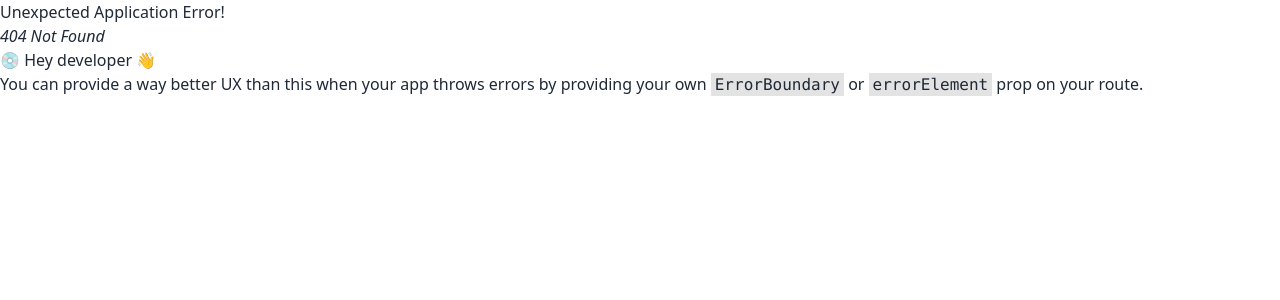
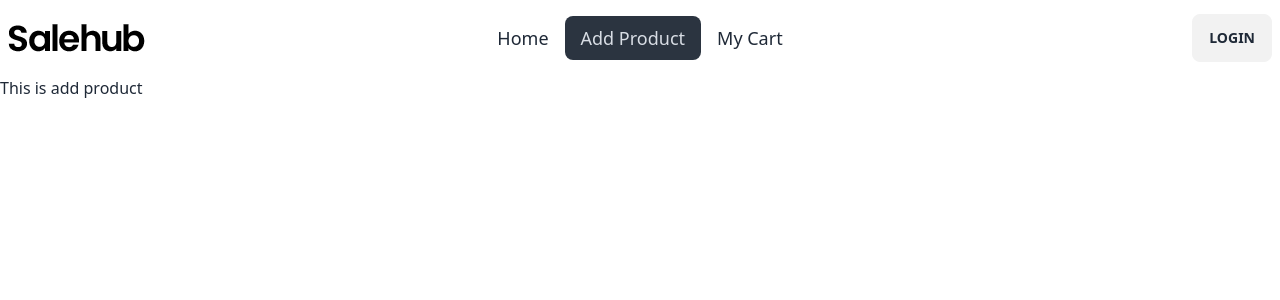
Before and after one commit to Saifulkhandaker/salehub-clients-repo, a React (Vite) app: page /addProduct in a window 1280 px wide. Before the commit this address had no page. Shown: the top 300 px of the page. Built offline with nearby package versions, Linux system fonts and the light colour scheme.

Commit message:
navber added

```diff
--- a/index.html
+++ b/index.html
@@ -1,5 +1,5 @@
 <!doctype html>
-<html lang="en">
+<html lang="en" data-theme="light">
   <head>
     <meta charset="UTF-8" />
     <link rel="shortcut icon" href="/src/assets/image/icon.png" type="image/x-icon">
--- a/src/Mainlayout/Mainlayout.jsx
+++ b/src/Mainlayout/Mainlayout.jsx
@@ -1,8 +1,12 @@
 import React from 'react';
+import Navber from '../components/Navber';
+import { Outlet } from 'react-router-dom';
 
 const Mainlayout = () => {
     return (
         <div>
+            <Navber></Navber>
+            <Outlet></Outlet>
 
         </div>
     );
--- /dev/null
+++ b/src/Pages/AddProduct/AddProduct.jsx
@@ -0,0 +1,11 @@
+
+
+const AddProduct = () => {
+    return (
+        <div>
+            <h3>This is add product</h3>
+        </div>
+    );
+};
+
+export default AddProduct;
--- /dev/null
+++ b/src/Pages/ErrorPage.jsx
@@ -0,0 +1,18 @@
+
+
+const ErrorPage = () => {
+    return (
+        <div className="mt-56">
+        <div className="text-center items-center">
+            <h1 className="text-4xl mt-20 md:text-8xl font-bold ">404 __ <span className="text-[#FE3E01]">ERROR</span> !!</h1>
+            <h3 className="mt-10 text-2xl md:text-3xl font-medium text-[#777777]">SORRY, THE PAGE COULD NOT FOUND!</h3>
+          {/* <Link to="/">
+          <button className="btn mt-10 px-8 rounded-sm text-white bg-[#FE3E01]">Go Home</button>
+          </Link> */}
+        </div>
+
+    </div>
+    );
+};
+
+export default ErrorPage;
--- /dev/null
+++ b/src/Pages/Home/Home.jsx
@@ -0,0 +1,11 @@
+import React from 'react';
+
+const Home = () => {
+    return (
+        <div>
+
+        </div>
+    );
+};
+
+export default Home;
--- /dev/null
+++ b/src/Pages/Login/Login.jsx
@@ -0,0 +1,11 @@
+
+
+const Login = () => {
+    return (
+        <div>
+            <h2>This is Login page</h2>
+        </div>
+    );
+};
+
+export default Login;
--- /dev/null
+++ b/src/Pages/MyCart/MyCart.jsx
@@ -0,0 +1,11 @@
+
+
+const MyCart = () => {
+    return (
+        <div>
+            <h2>My cart page</h2>
+        </div>
+    );
+};
+
+export default MyCart;
--- a/src/Route/Route.jsx
+++ b/src/Route/Route.jsx
@@ -1,11 +1,35 @@
 import { createBrowserRouter } from "react-router-dom";
 import Mainlayout from "../Mainlayout/Mainlayout";
+import ErrorPage from "../Pages/ErrorPage";
+import Home from "../Pages/Home/Home";
+import AddProduct from "../Pages/AddProduct/AddProduct";
+import MyCart from "../Pages/MyCart/MyCart";
+import Login from "../Pages/Login/Login";
 
 
 const myCreatedRoute = createBrowserRouter([
     {
         path: '/',
-        element: <Mainlayout></Mainlayout>
+        element: <Mainlayout></Mainlayout>,
+        errorElement: <ErrorPage></ErrorPage>,
+        children: [
+            {
+                path: '/',
+                element: <Home></Home>
+            },
+            {
+                path: '/addProduct',
+                element: <AddProduct></AddProduct>
+            },
+            {
+                path: '/myCart',
+                element: <MyCart></MyCart>
+            },
+            {
+                path: '/login',
+                element: <Login></Login>
+            }
+        ]
     }
 ])
 
--- /dev/null
+++ b/src/components/Navber.jsx
@@ -0,0 +1,45 @@
+import { Link, NavLink } from "react-router-dom";
+import logo from '../assets/image/logo.png'
+
+
+const Navber = () => {
+
+
+    const navlinks = <>
+    <li className="text-lg font-medium"> <NavLink to="/">Home</NavLink></li>
+    <li className="text-lg font-medium"> <NavLink to="/addProduct">Add Product</NavLink></li>
+    <li className="text-lg font-medium"> <NavLink to="/myCart">My Cart</NavLink></li>
+    </>
+
+    return (
+        <div>
+            <div className="navbar bg-base-100">
+  <div className="navbar-start">
+    <div className="dropdown">
+      <label tabIndex={0} className="btn btn-ghost lg:hidden">
+        <svg xmlns="http://www.w3.org/2000/svg" className="h-5 w-5" fill="none" viewBox="0 0 24 24" stroke="currentColor"><path strokeLinecap="round" strokeLinejoin="round" strokeWidth="2" d="M4 6h16M4 12h8m-8 6h16" /></svg>
+      </label>
+      <ul tabIndex={0} className="menu menu-sm dropdown-content mt-3 z-[1] p-2 shadow bg-base-100 rounded-box w-52">
+      {navlinks}
+      </ul>
+    </div>
+    <img src={logo} alt="" />
+  </div>
+  <div className="navbar-center hidden lg:flex">
+    <ul className="menu menu-horizontal px-1">
+      {navlinks}
+    </ul>
+  </div>
+  <div className="navbar-end">
+       <Link to="/login" >
+        <button className="btn">LogIn</button>
+        </Link>
+  </div>
+</div>
+
+
+        </div>
+    );
+};
+
+export default Navber;
```
